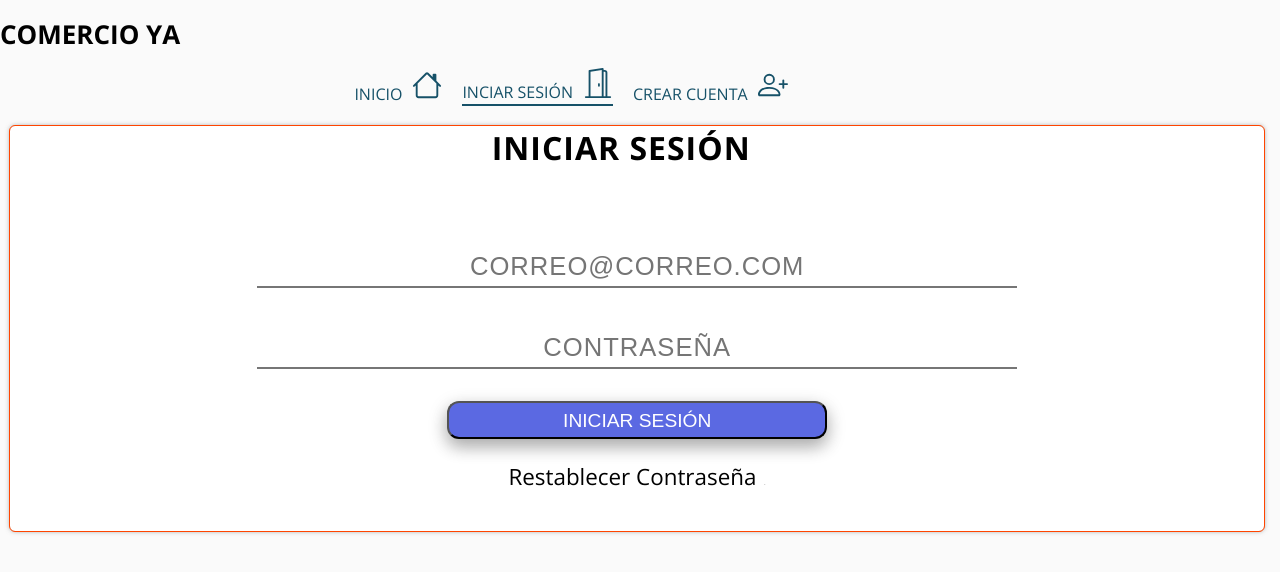
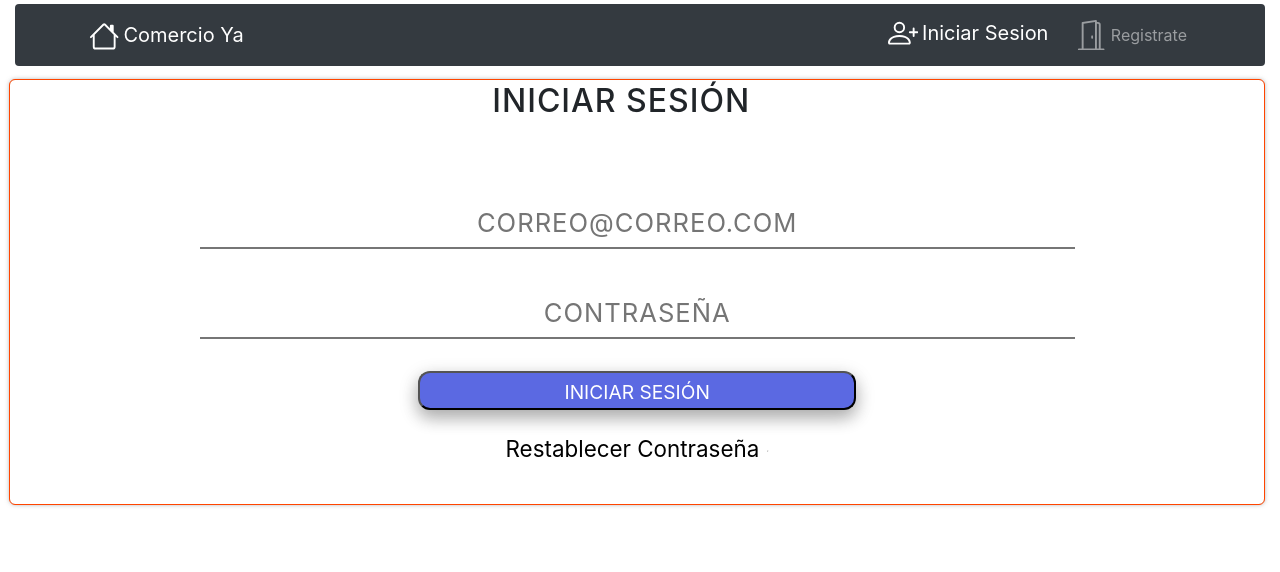
Before and after one commit to Estebanpz/ComercioYa_ReactJs, a React (Create React App) app: page /inicio-sesion in a window 1280 px wide. Shown: the top 572 px of the page. Built offline with nearby package versions, Linux system fonts and the light colour scheme; no server answers; some icons are missing.

Commit message:
Menu de navegacion estilizada usando Bootstap

```diff
--- a/package.json
+++ b/package.json
@@ -6,7 +6,10 @@
     "@testing-library/jest-dom": "^5.16.2",
     "@testing-library/react": "^12.1.4",
     "@testing-library/user-event": "^13.5.0",
+    "bootstrap": "^4.6.0",
     "firebase": "^9.6.10",
+    "jquery": "^3.6.0",
+    "popper.js": "^1.16.1",
     "react": "^17.0.2",
     "react-content-loader": "^6.2.0",
     "react-dom": "^17.0.2",
--- a/src/App.js
+++ b/src/App.js
@@ -1,6 +1,10 @@
 import React from 'react';
 import { BrowserRouter, Routes, Route } from 'react-router-dom';
 import styled from 'styled-components';
+//Importando Bootstrap
+import 'bootstrap/dist/css/bootstrap.min.css';
+import 'bootstrap/dist/js/bootstrap.js';
+import 'bootstrap/dist/js/bootstrap.bundle'
 //Importacion de componentes
 import Error404 from './components/Error404';
 import Home from './components/Home';
--- a/src/components/Header.jsx
+++ b/src/components/Header.jsx
@@ -2,111 +2,90 @@ import React from "react";
 import { NavLink } from "react-router-dom";
 import styled from "styled-components";
 //Iconos
-import {
-  BsDoorOpen,
-  BsPersonPlus,
-  BsHouse,
-  BsShop,
-} from "react-icons/bs";
+import { BsDoorOpen, BsPersonPlus, BsHouse, BsShop, BsDoorClosedFill, BsDoorOpenFill } from "react-icons/bs";
 //Importando el boton de cerrar sesion
-import BotonCerrarSesion from "../elementos/BotonCerrarSesion";
+
 // Importando la conexion a el contexto de User
 import { useAuth } from "../Context/AuthContext";
 const Header = () => {
   const { user } = useAuth();
 
   return (
-    <ContenedorHeader>
-      <Titulo>Comercio Ya</Titulo>
-      <Menu>
-        <NavLink to="/">
-          Inicio
-          <BsHouse />
-        </NavLink>
-
-        <NavLink to={!user ? '/inicio-sesion' : `${'/negocio/'+user.uid}`}>
-          {!user ? (
-            <>
-              Inciar Sesión
-              <BsDoorOpen />
-            </>
-          ) : (
-            <>
-              {user.displayName}
-              <BsShop />
-            </>
-          )}
-        </NavLink>
-        {
-          !user ?
-           <>
-            <NavLink to="/crear-cuenta">
-              Crear Cuenta
-              <BsPersonPlus />
+    <header className="container-fluid py-1">
+      <nav className="navbar navbar-expand-lg navbar-dark bg-dark rounded">
+        <div className="collapse navbar-collapse" id="navbarNav">
+          <div className="container m-auto">
+            <NavLink to="/" className="navbar-brand d-flex align-items-center">
+              <span className="mx-1">
+              <BsHouse fontSize="1.9rem"/>
+              </span>
+              Comercio Ya
             </NavLink>
-           </>
-
-           : <BotonCerrarSesion />
-        }
-      </Menu>
-    </ContenedorHeader>
+            <button
+              className="navbar-toggler"
+              type="button"
+              data-toggle="collapse"
+              data-target="#navbarNav"
+              aria-controls="navbarNav"
+              aria-expanded="false"
+              aria-label="Toggle navigation"
+            >
+              <span className="navbar-toggler-icon"></span>
+            </button>
+            {/* Menú de Navegación*/}
+            <ul className="navbar-nav">
+              <li className="nav-item">
+                {
+                  user ? (
+                    <NavLink
+                      to={`/negocio/${user.id}`}
+                      className="navbar-brand d-flex align-items-center"
+                    >
+                      <span className="mx-1">
+                        <BsShop fontSize="1.9rem" />
+                      </span>
+                      Mi Negocio
+                </NavLink>
+                  ):
+                  (
+                    <NavLink
+                      to="/inicio-sesion"
+                      className="navbar-brand d-flex align-items-center"
+                    >
+                        <span className="mx-1">
+                          <BsPersonPlus fontSize="1.9rem" />
+                        </span>
+                      Iniciar Sesion
+                    </NavLink>
+                  )
+                }
+              </li>
+              <li className="nav-item">
+                 {
+                  user ? (
+                    <NavLink to="/" className="nav-link d-flex align-items-center">
+                        <span className="mx-1">
+                          <BsDoorOpenFill fontSize="1.9rem" />
+                        </span>
+                      Salir
+                    </NavLink>
+                  ):
+                  (
+                    <NavLink to="/" className="nav-link d-flex align-items-center">
+                        <span className="mx-1">
+                          <BsDoorOpen fontSize="1.9rem" />
+                        </span>
+                        Registrate
+                    </NavLink>
+                  )
+                 }
+              </li>
+            </ul>
+          </div>
+        </div>
+      </nav>
+    </header>
   );
 };
-const ContenedorHeader = styled.header`
-  width: 90%;
-  height: auto;
-  max-width: 1200px;
-  align-items: center;
-  margin: 9px 0px 20px 0;
-`;
 
-const Titulo = styled.h1`
-  font-size: 26px;
-  text-transform: uppercase;
-  margin-bottom: 1rem;
-  margin-top: 1rem;
-`;
-
-const Menu = styled.nav`
-  display: flex;
-  justify-content: center;
-  align-items: center;
-  margin: 10px 10px 0 0;
-
-  a {
-    text-decoration: none;
-    text-transform: uppercase;
-    color: #165168;
-    margin: 0px 10px;
-    svg {
-      font-size: 30px;
-      margin-left: 10px;
-    }
-  }
-
-  a:hover {
-    color: #191668;
-  }
-
-  a.active {
-    border-bottom: 2px solid #165168;
-    padding-bottom: 1px;
-  }
-
-  @media (max-width: 300px) {
-    flex-direction: column;
-    align-items: center;
-
-    a {
-      line-height: 25px;
-    }
-    a > svg {
-      font-size: 20px;
-      margin-left: 5px;
-    }
-    a.active {
-      border-bottom: 2px solid #165168;
-    }
-  }
-`;
 export default Header;
```
Also changed, not shown: 1 other file (tests, documents, lock files or other folders).
